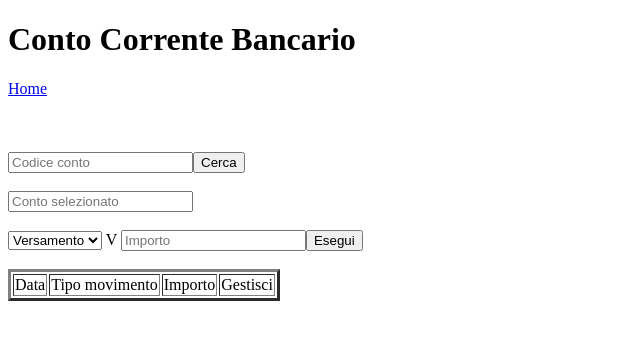
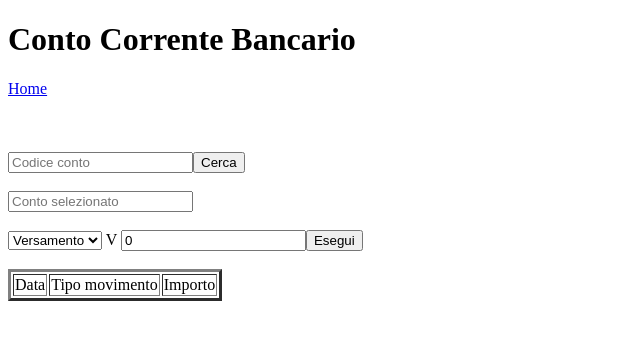
Before and after one commit to luca-lezzerini/conto-corrente-bancario-s, an Angular app in the folder conto-corrente-bancario-s-client/: page /app-movimenta-cc in a window 1280 px wide. Shown: the top 340 px of the page, without its empty margins (0-640 px from the left). Built offline with nearby package versions, Linux system fonts and the light colour scheme.

Commit message:
impostazione UC movimenta CC
abbiamo creato la classe movimenta cc

```diff
--- a/conto-corrente-bancario-s-client/src/app/movimenta-cc/movimenta-cc.component.html
+++ b/conto-corrente-bancario-s-client/src/app/movimenta-cc/movimenta-cc.component.html
@@ -13,16 +13,14 @@
   <option ngValue="P">Prelievo</option>
 </select>
 {{ tipoMovimento }}
-<input type="text" placeholder="Importo" [(ngModel)]="importo">
+<input type="text" placeholder="Importo" [(ngModel)]="b.importo">
 <button (click)="esegui()">Esegui</button>
 <br><br>
 <table border=3px>
   <td>Data </td>
   <td>Tipo movimento</td>
   <td>Importo</td>
-  <td>Gestisci </td>
   <tr *ngFor="let a of contiCorrente">
     <td>{{a.importo}}</td>
-    <td><button (click)="seleziona()">Seleziona</button></td>
   </tr>
 </table>
--- a/conto-corrente-bancario-s-client/src/app/movimenta-cc/movimenta-cc.component.ts
+++ b/conto-corrente-bancario-s-client/src/app/movimenta-cc/movimenta-cc.component.ts
@@ -4,6 +4,7 @@ import { Data } from '@angular/router';
 import { ContoCorrente } from '../conto-corrente';
 import { ContoCorrenteDto } from '../dto/conto-corrente-dto';
 import { ListaContiCorrenteDto } from '../dto/lista-conti-corrente-dto';
+import { MovimentaCc } from './movimenta-cc';
 import { RicercaContoCorrenteDto } from '../dto/ricerca-conto-corrente-dto';
 
 @Component({
@@ -25,7 +26,8 @@ export class MovimentaCcComponent implements OnInit {
   erroreConto = "";
   statoErroreCliente = "";
   statoErroreConto = "";
-
+  //CodiceConto = new ContoCorrente();
+  b = new MovimentaCc();
   constructor(private http: HttpClient) { }
 
   ngOnInit(): void {
--- /dev/null
+++ b/conto-corrente-bancario-s-client/src/app/movimenta-cc/movimenta-cc.ts
@@ -0,0 +1,5 @@
+export class MovimentaCc {
+    tipoMovimento = "";
+    importo = 0;
+    date = Date(); //Può darsi che funziona
+}
```
Also changed, not shown: 1 other file (tests, documents, lock files or other folders).
